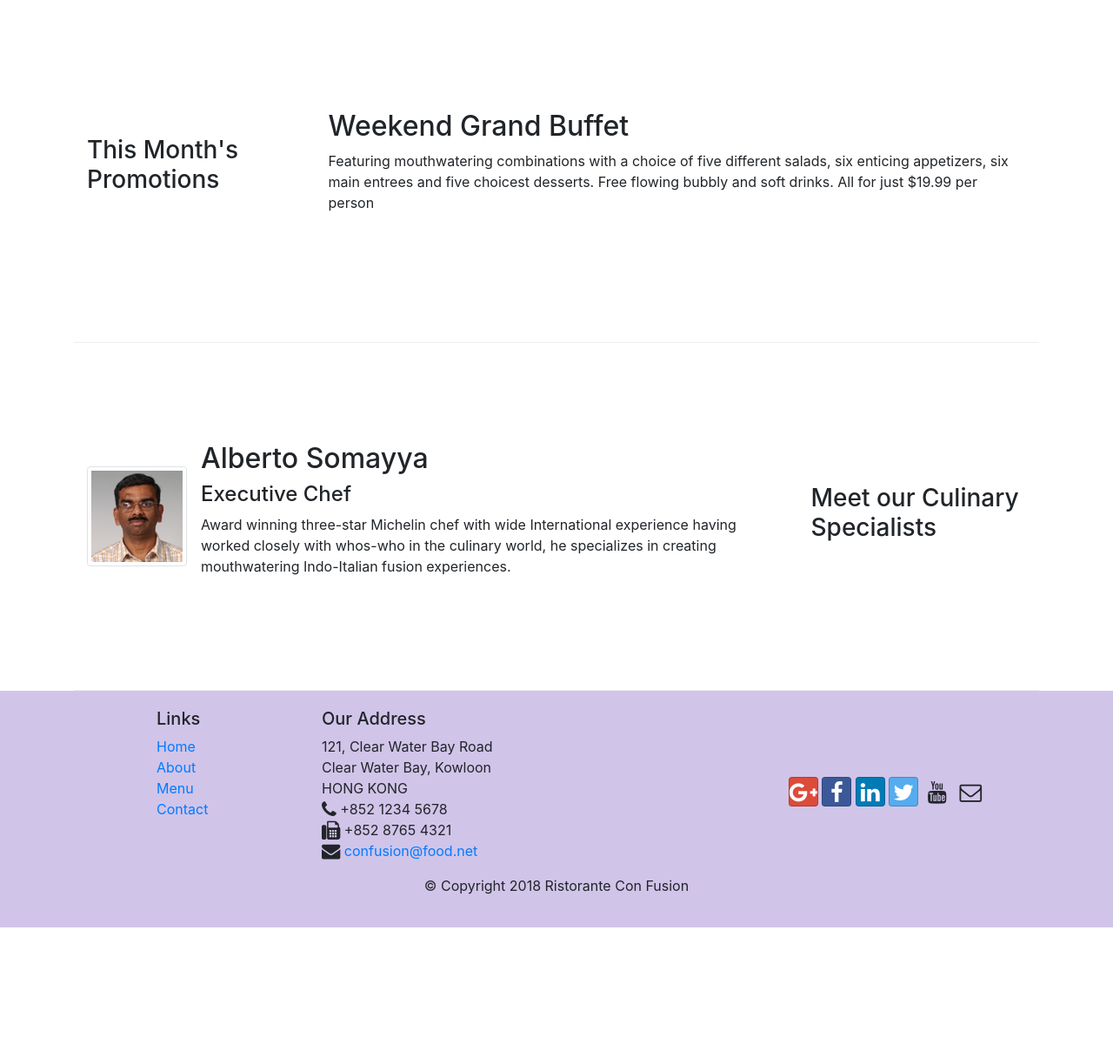
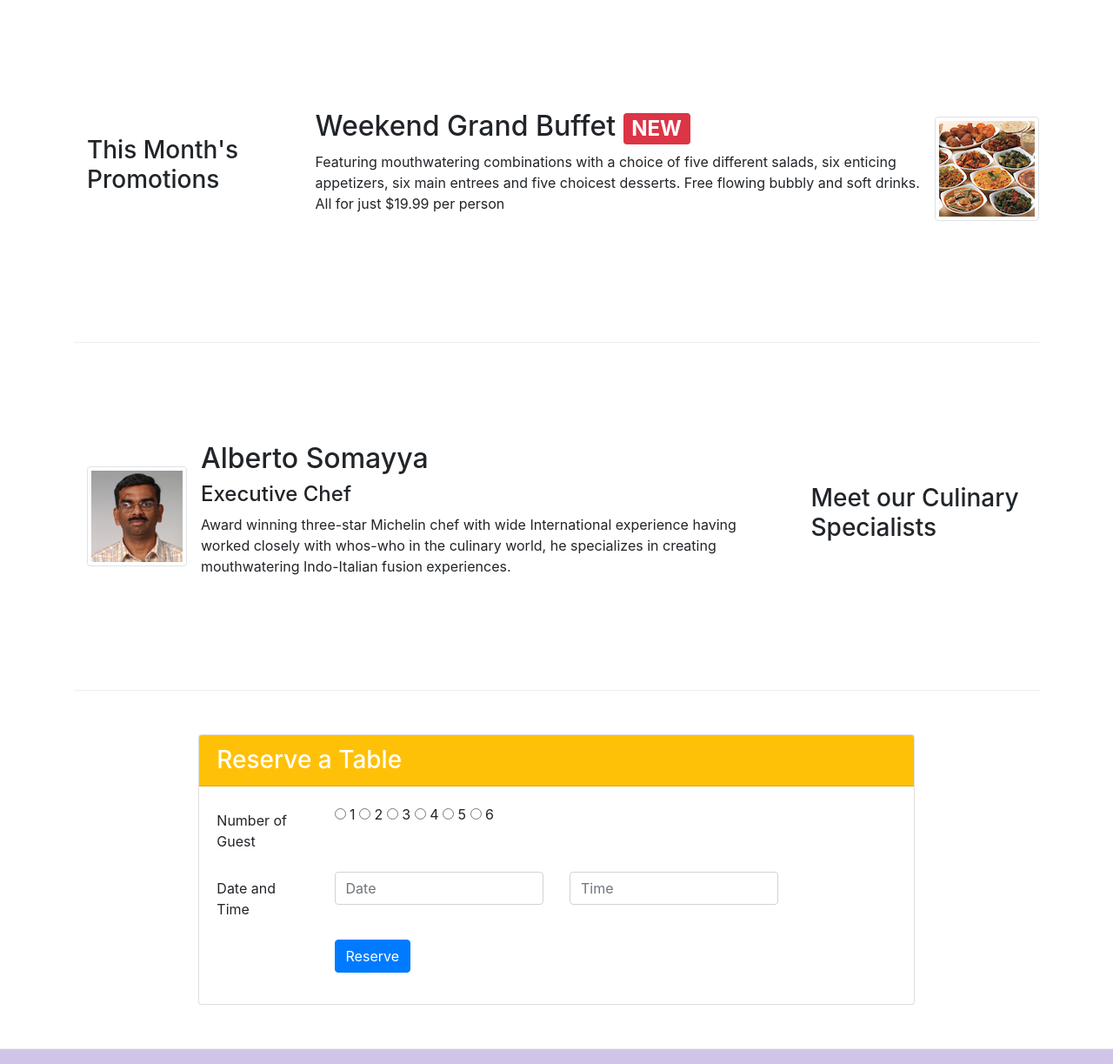
Before and after one commit to Castytis/bootstarp, a website: page index.html in a window 1280 px wide. Shown: the part 740-1963 px from the top of the page at 87% size. Before the commit the page ends 1806 px from the top, so only its background shows below. Drawn offline with nearby package versions, Linux system fonts and the light colour scheme.

Commit message:
seconbd assignment

```diff
--- a/index.html
+++ b/index.html
@@ -42,6 +42,7 @@
                 </div>
                 <div class="col-12 col-sm align-self-center">
                     <img src="img/logo.png" class="img-fluid">
+                    <a class="btn btn-warning" href="#reservationForm" role="button"><strong>Reserve Table</strong></a>
                 </div>
             </div>
         </div>
@@ -71,9 +72,13 @@
             <div class = "col-12 col-sm-4 col-md-3">
                 <h3>This Month's Promotions</h3>
             </div>
-            <div class = "col col-sm col-md">
-                <h2>Weekend Grand Buffet</h2>
+            <div class="media-body">
+                <h2>Weekend Grand Buffet <span class="badge badge-danger">NEW</span></h2>
                 <p class = "d-none d-sm-block ">Featuring mouthwatering combinations with a choice of five different salads, six enticing appetizers, six main entrees and five choicest desserts. Free flowing bubbly and soft drinks. All for just $19.99 per person </p>
+            </div>
+            <div class="media-right media-middle">
+                    <img class="media-object img-thumbnail"
+                         src="img/buffet.png" alt="Buffet">
             </div>
         </div>
 
@@ -98,6 +103,58 @@
             </div>
         </div>
     </div>
+
+
+        <div id="reservationForm" class="row row-content align-items-center" >
+            <div class="col-12 offset-0 col-md-8 offset-md-2">
+            <div class="card">
+                <h3 class="card-header bg-warning text-white">Reserve a Table</h3>
+                <div class="card-body">
+                    <form>
+                    <div class= "form-group row">
+                        <label for="numberofguest" class=" col-md-2 col-form-label" > Number of Guest </label>
+                    <div class="col-md-10">
+                        <label>
+                            <input type="radio" name="numberofguest" value="1"> 1
+                        </label>
+                        <label>
+                            <input type="radio" name="numberofguest" value="2"> 2
+                        </label>
+                        <label>
+                            <input type="radio" name="numberofguest" value="3"> 3
+                        </label>
+                        <label>
+                            <input type="radio" name="numberofguest" value="4"> 4
+                        </label>
+                        <label>
+                            <input type="radio" name="numberofguest" value="5"> 5
+                        </label>
+                        <label>
+                            <input type="radio" name="numberofguest" value="6"> 6
+                        </label>
+                    </div>
+                </div>
+                <div class= "form-group row">
+                    <label for="dateandtime" class=" col-md-2 col-form-label"" > Date and Time</label>
+                <div class="col-md-4">
+                    <input type="text" class="form-control" id="dateandtime" name = "date"
+                    placeholder="Date">
+                </div>
+                <div class="col-md-4">
+                    <input type="text" class="form-control" id="time" name = "Time"
+                    placeholder="Time">
+                </div>
+                </div>
+                <div class="form-group row">
+                    <div class="offset-md-2 col-md-10">
+                        <button type="submit" class="btn btn-primary">Reserve</button>
+                    </div>
+                </div>
+                </form>
+                </div>
+            </div>
+        </div>
+        </div>
 
     <footer class= "footer">
         <div class="container">
```
Also changed, not shown: contactus.html (+2 -2 lines).
